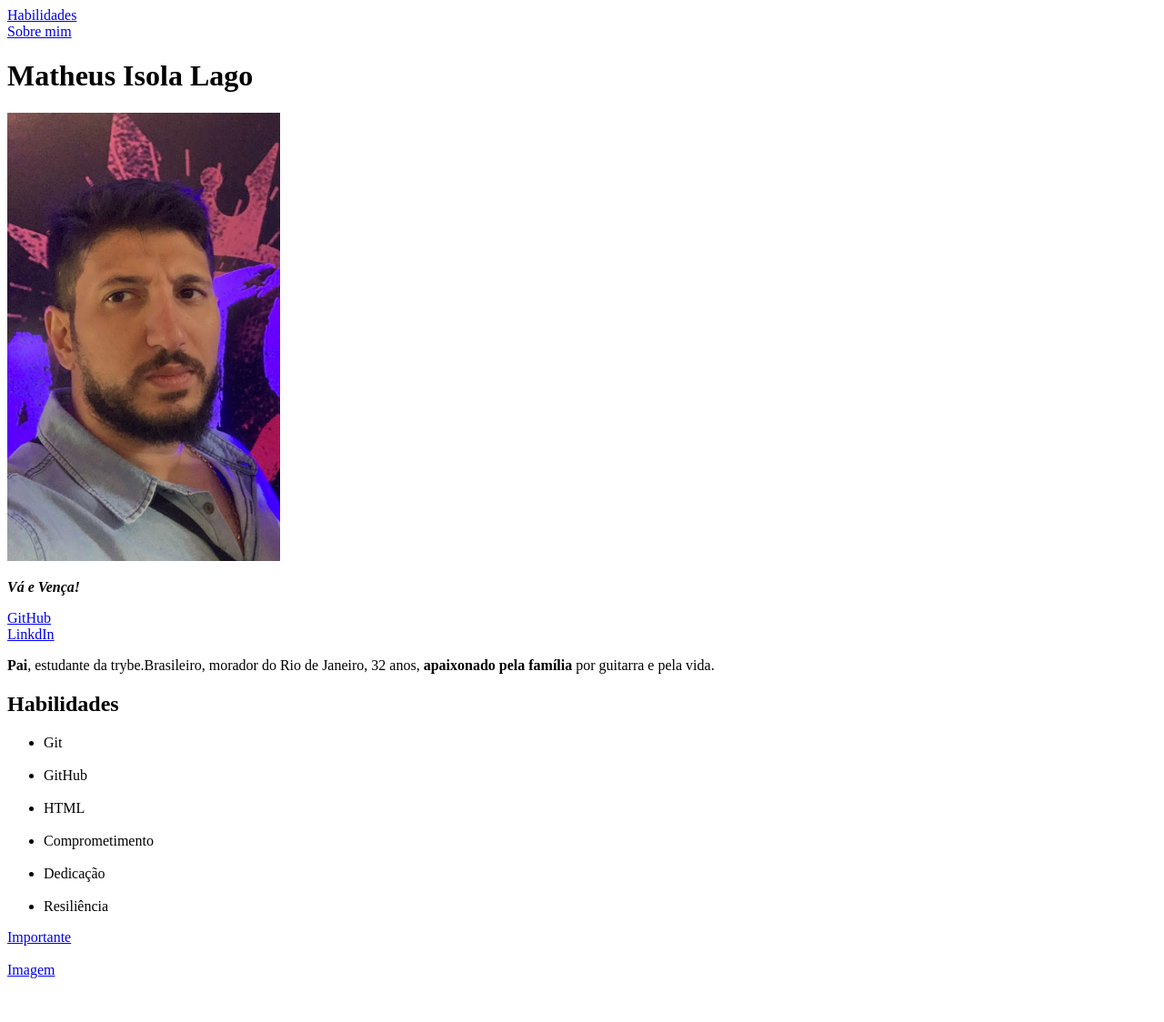
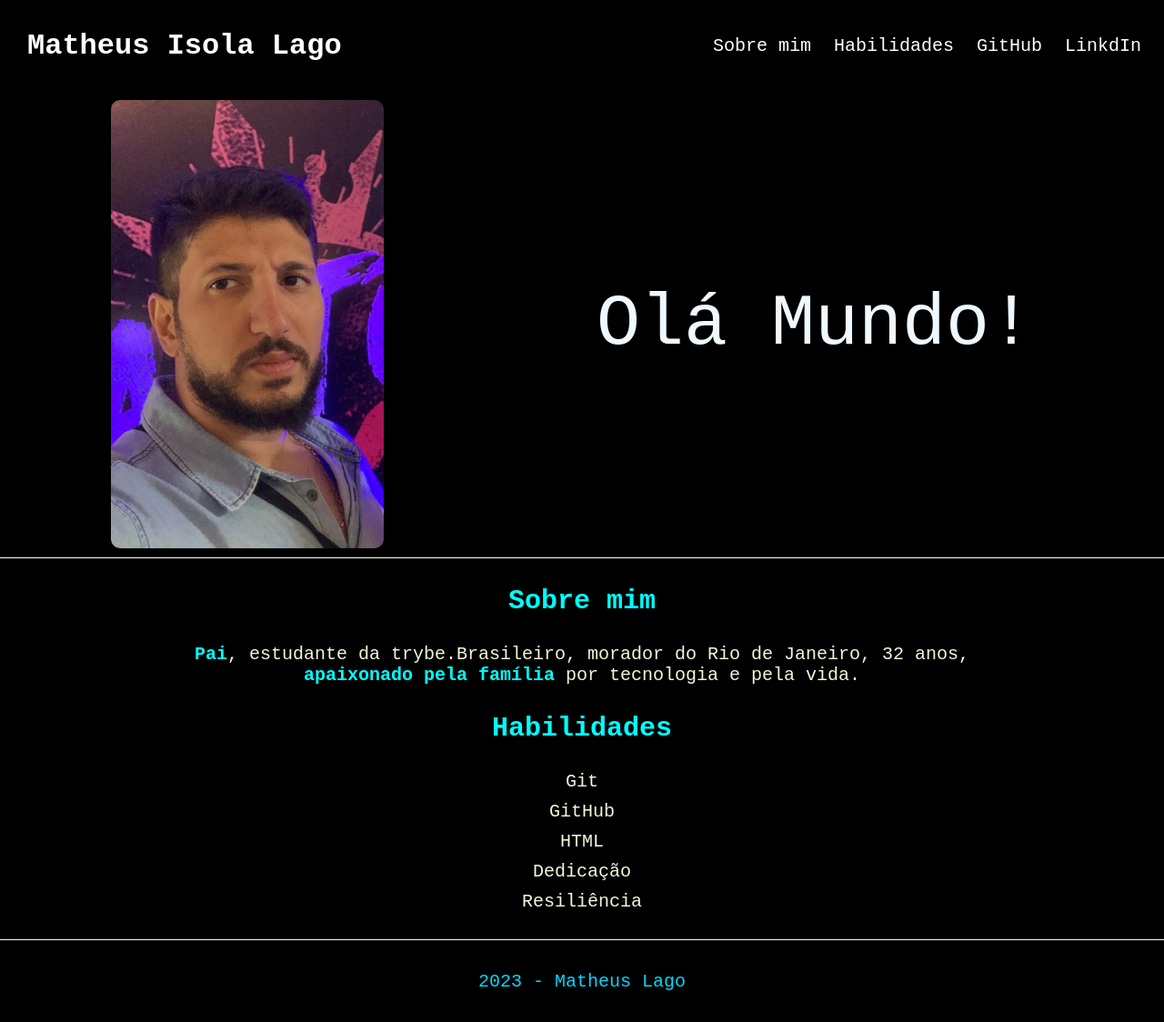
Before and after one commit to devLago/devLago.github.io, a plain HTML site: page index.html in a window 1280 px wide. Shown: the whole page at 91% size. Before the commit the page ends 1084 px from the top, so only its background shows below. Drawn offline with Linux system fonts and the light colour scheme.

Commit message:
Criei o CSS

```diff
--- a/index.html
+++ b/index.html
@@ -1,47 +1,54 @@
 <!DOCTYPE html>
 <html lang="pt-br">
+
 <head>
     <meta charset="UTF-8">
     <meta name="viewport" content="width=device-width, initial-scale=1.0">
+    <link rel="stylesheet" href="style.css">
     <title>Matheus Lago</title>
 </head>
+
 <body>
-    <a href="#habilidades">Habilidades</a><br>
-    <a href="#sobre">Sobre mim</a>
+    <header>
+        <div class="nome">
+            <h1>Matheus Isola Lago</h1>
+        </div>
+        <div class="menu">
+            <a class="link-menu" href="#sobre">Sobre mim</a>
+            <a class="link-menu" href="#habilidades">Habilidades</a>
+            <a class="link-menu" href="https://github.com/" target="_blank">GitHub</a><br>
+            <a class="link-menu" href="https://www.linkedin.com/in/matheus-lago-9b165879/" target="_blank">LinkdIn</a>
+        </div>
+    </header>
+    <main>
 
-    <h1>Matheus Isola Lago</h1>
-    <img id="foto" src="img/Eu.jpg" width="300px">
-    <p><strong><em>Vá e Vença!</em></strong></p>
-    <a href="https://github.com/" target="_blank">GitHub</a><br>
-    <a href="https://www.linkedin.com/in/matheus-lago-9b165879/" target="_blank">LinkdIn</a>
+        <div class="secao-foto">
+            <img id="foto" src="img/Eu.jpg" width="300px">
+            <div class="texto-foto">
+                <p class="text">Olá Mundo!</p>
+            </div>
+        </div>
 
-    <p id="sobre"><strong>Pai</strong>, estudante da trybe.Brasileiro, morador do Rio de Janeiro, 32 anos, <strong>apaixonado pela família</strong> por guitarra e pela vida.</p>
+        <div class="secao">
+            <h2 id="sobre">Sobre mim</h2>
+            <p><strong>Pai</strong>, estudante da trybe.Brasileiro, morador do Rio de Janeiro, 32 anos,
+                <strong>apaixonado pela família</strong> por tecnologia e pela vida.
+            </p>
+        </div>
+        <div class="secao">
+            <h2 id="habilidades">Habilidades</h2>
+            <ul type="none">
+                <li>Git</li>
+                <li>GitHub</li>
+                <li>HTML</li>
+                <li>Dedicação</li>
+                <li>Resiliência</li>
+            </ul>
+        </div>
+    </main>
+    <footer>
+        <p class="text-rodape">2023 - Matheus Lago </p>
+    </footer>
+</body>
 
-    <h2 id="habilidades">Habilidades</h2>
-    <ul>
-        <li>Git</li><br>
-        <li>GitHub</li><br>
-        <li>HTML</li><br>
-        <li>Comprometimento</li><br>
-        <li>Dedicação</li><br>
-        <li>Resiliência</li>
-    </ul>
-
-    <a href="https://www.treinaweb.com.br/" target="_blank">Importante</a><br><br>
-    <a href="#foto">Imagem</a>
-
-
-
-
-
-
-
-
-
-
-
-
-
-
-</body>
 </html>
--- /dev/null
+++ b/style.css
@@ -0,0 +1,83 @@
+*{
+    margin:0;
+    padding: 0;
+}
+body{
+    background-color: black;
+    font-family: monospace,sans-serif;
+}
+header{
+    display: flex;
+    align-items: center;
+    justify-content: space-between;
+    height: 100px;
+}
+h1{
+    color: white;
+    margin-left: 30px;
+}
+.menu{
+    display: flex;
+}
+.link-menu{
+    margin-right: 25px;
+    text-decoration: none;
+    color: white;
+    font-size: 20px;
+}
+.link-menu:hover{
+    color: #00d7ff;
+    font-size: 25px;
+}
+#foto{
+    border-radius: 10px;
+    margin: 10px;
+}
+.secao-foto{
+    border-bottom:1px solid white;
+    display: flex;
+    align-items: center;
+    justify-content: space-around;
+}
+.texto-foto{
+    width:40%;
+}
+.text{
+    color:aliceblue;
+    font-size: 80px;
+}
+h2{
+    color:aqua;
+    margin: 30px;
+    font-size: 30px;
+
+}
+.secao{
+    text-align: center;
+    color: beige;
+    margin:30px;
+}
+.secao p{
+    margin: 0 auto;
+    width:70%;
+    font-size: 20px;
+}
+.secao strong{
+    color:aqua;
+}
+ul li{
+    font-size: 20px;
+    margin: 10px;
+}
+footer{
+    margin-top: 20px;
+    border-top: 1px solid white;
+    height: 90px;
+    display: flex;
+    align-items: center;
+    justify-content: center;
+}
+.text-rodape{
+    color:#00d7ff;
+    font-size: 20px;
+}
```
